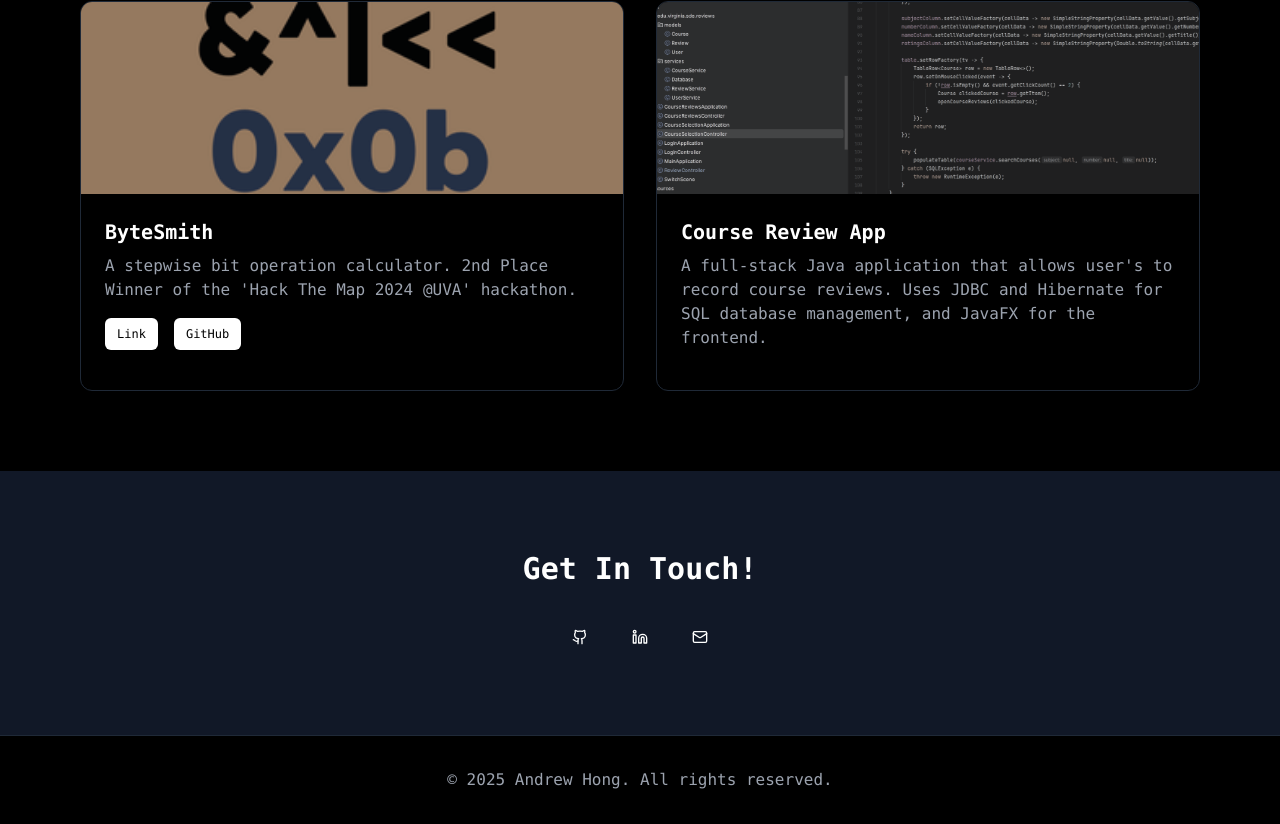
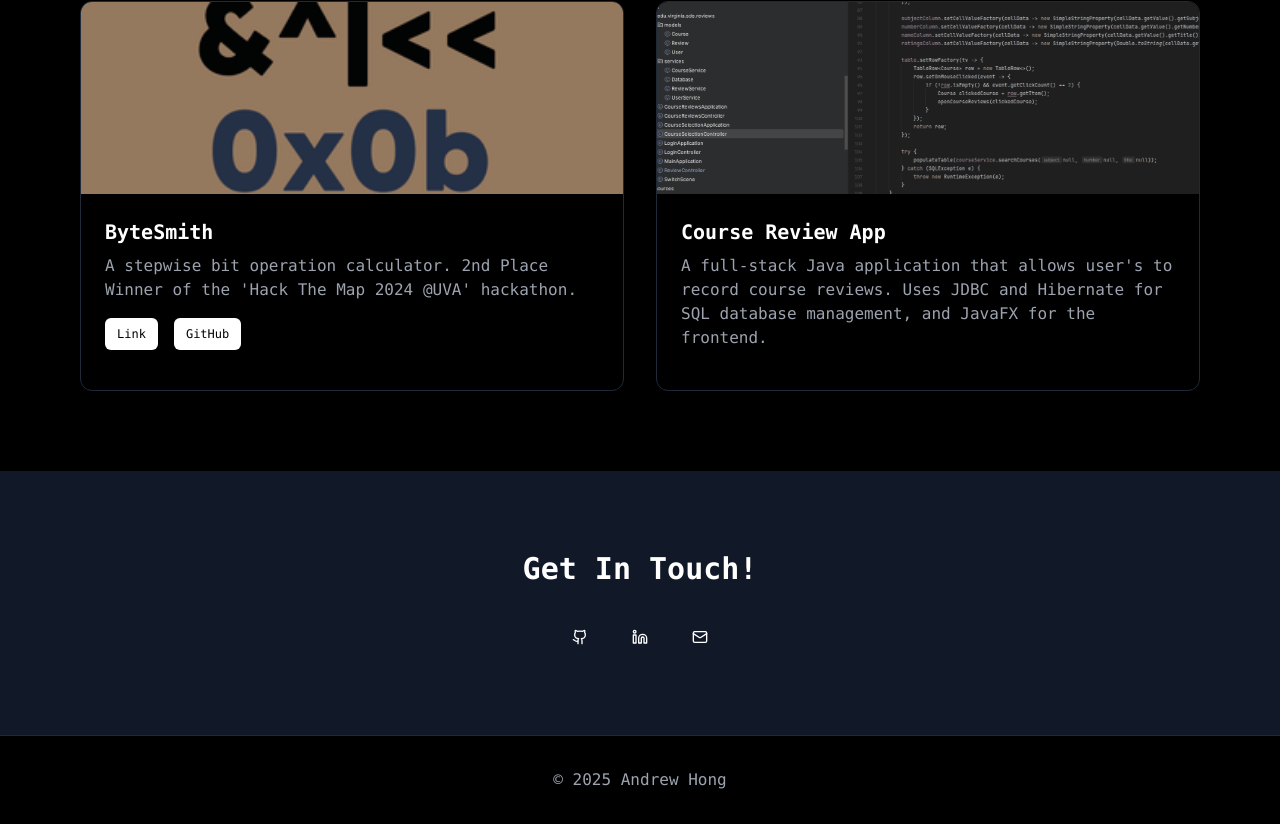
Before and after one commit to Myshro/portfolio-site, a Next.js app: page / in a window 1280 px wide. Shown: the part 2424-3248 px from the top of the page. Built offline with nearby package versions, Linux system fonts and the light colour scheme.

Commit message:
change footer

```diff
--- a/components/page.tsx
+++ b/components/page.tsx
@@ -178,7 +178,7 @@ export default function Portfolio() {
       {/* Footer */}
       <footer className="border-t border-gray-800 py-8">
         <div className="max-w-6xl mx-auto px-4 text-center text-gray-400">
-          <p>© 2025 Andrew Hong. All rights reserved.</p>
+          <p>© 2025 Andrew Hong</p>
         </div>
       </footer>
     </div>
```
